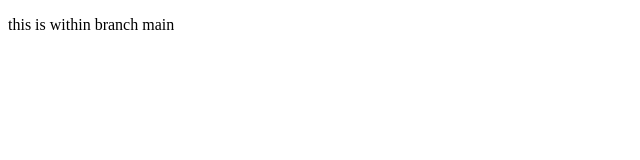
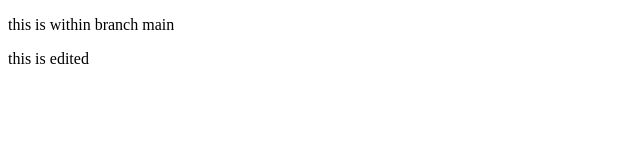
Before and after one commit to SHIVAM2DEV/secondProject, a plain HTML site: page index.html in a window 1280 px wide. Shown: the full height of the page, 0-640 px from the left. Drawn offline with Linux system fonts and the light colour scheme.

Commit message:
Update index.html

```diff
--- a/index.html
+++ b/index.html
@@ -7,5 +7,6 @@
 </head>
 <body>
     <p>this is within branch main</p>
+    <p>this is edited</p>
 </body>
 </html>
```
